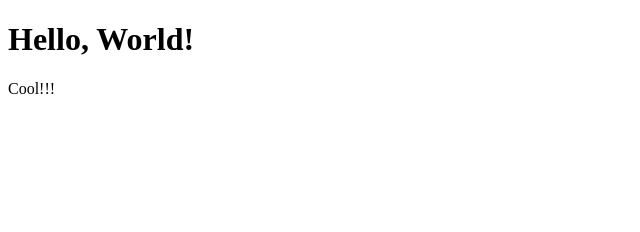
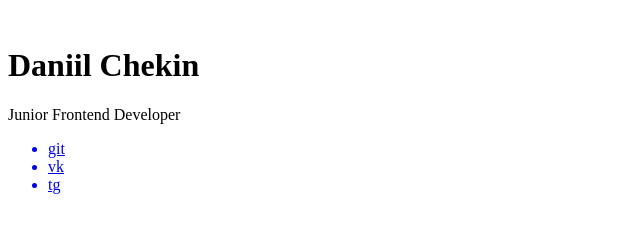
Before and after one commit to rossosmm/myresume, a plain HTML site: page index.html in a window 1280 px wide. Shown: the whole page, without its empty margins (0-640 px from the left). Drawn offline with Linux system fonts and the light colour scheme.

Commit message:
Start project

```diff
--- a/index.html
+++ b/index.html
@@ -5,12 +5,37 @@
     <meta charset="UTF-8">
     <meta http-equiv="X-UA-Compatible" content="IE=edge">
     <meta name="viewport" content="width=device-width, initial-scale=1.0">
-    <title>My Resume</title>
+    <title>Daniil Chikin Resume</title>
 </head>
 
 <body>
-    <h1>Hello, World!</h1>
-    <p>Cool!!!</p>
+    <header>
+        <div class="intro">
+            <img src="#" alt="">
+            <h1>Daniil Chekin</h1>
+            <p>Junior Frontend Developer</p>
+            <nav>
+                <ul>
+                    <a href="#">
+                        <li>git</li>
+                    </a>
+                    <a href="#">
+                        <li>vk</li>
+                    </a>
+                    <a href="#">
+                        <li>tg</li>
+                    </a>
+                </ul>
+            </nav>
+        </div>
+        <div class="intro--info"></div>
+    </header>
+    <main>
+
+    </main>
+    <footer>
+
+    </footer>
 </body>
 
 </html>
```
